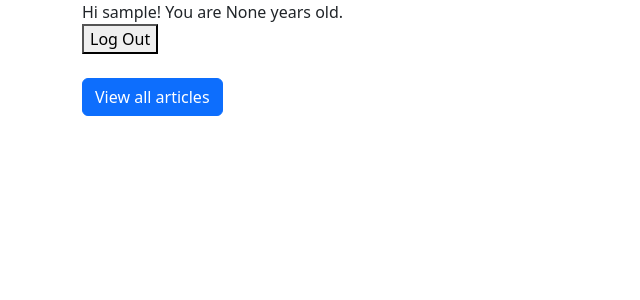
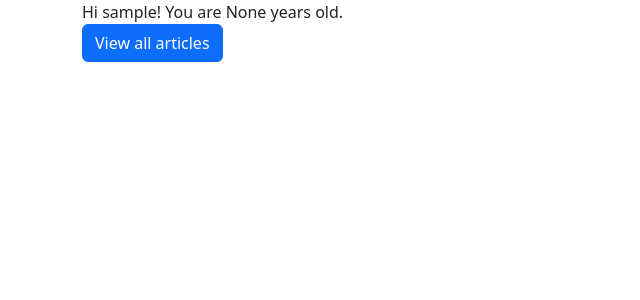
Before and after one commit to ModarYaghi/django-newspaper, a Django app: page / in a window 1280 px wide. Shown: the part 56-356 px from the top of the page, without its empty margins (0-640 px from the left). Run offline with Django 5.2, Linux system fonts and the light colour scheme; the visitor is signed in with stand-in values (Sample User, id 1).

Commit message:
Project templates: restructuring home template

```diff
--- a/templates/home.html
+++ b/templates/home.html
@@ -8,9 +8,9 @@
 
     Hi {{ user.username }}! You are {{ user.age }} years old.
 
-    <form action="{% url 'logout' %}" method="post">{% csrf_token %}
-      <button type="submit">Log Out</button>
-    </form>
+    <!--<form action="{% url 'logout' %}" method="post">{% csrf_token %}-->
+    <!--  <button type="submit">Log Out</button>-->
+    <!--</form>-->
 
     <br />
 
```
